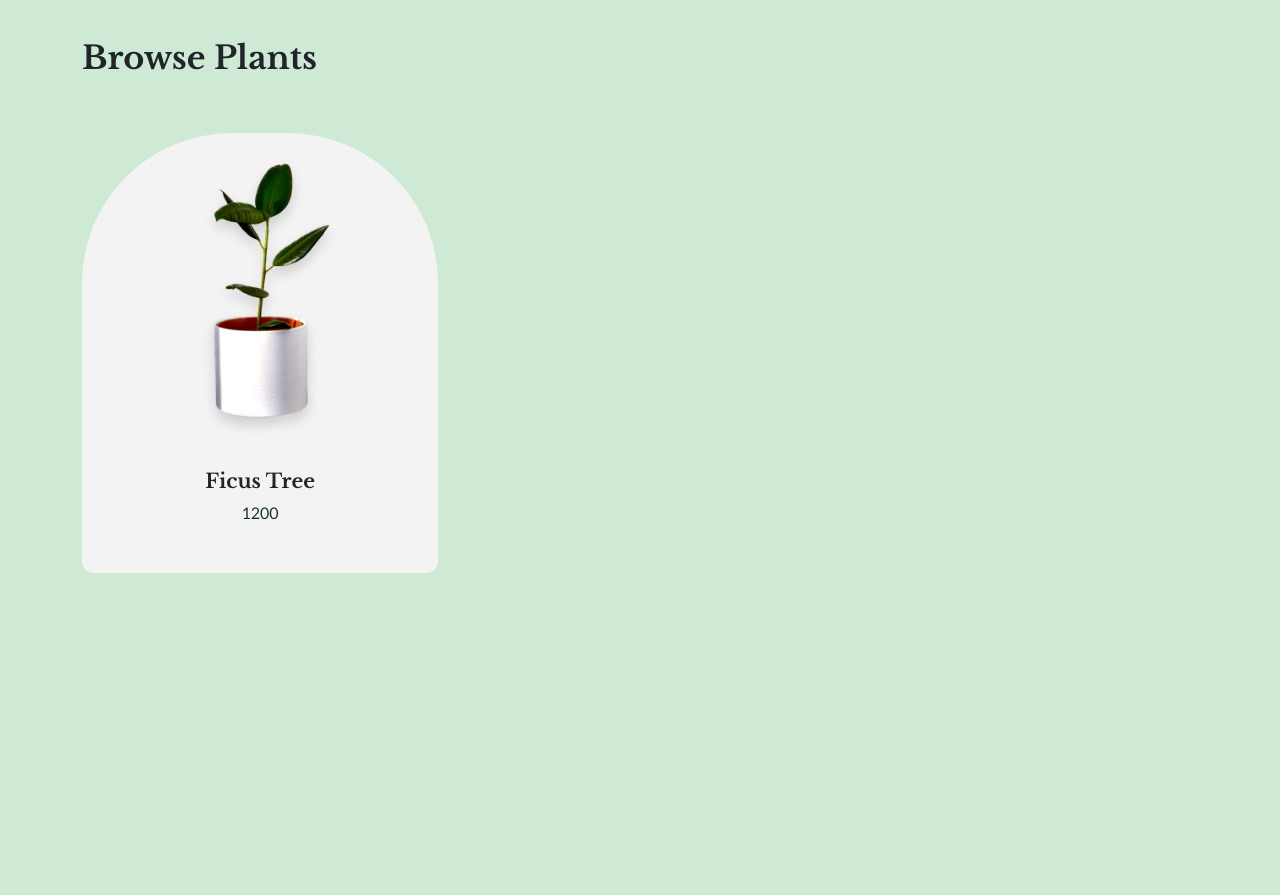
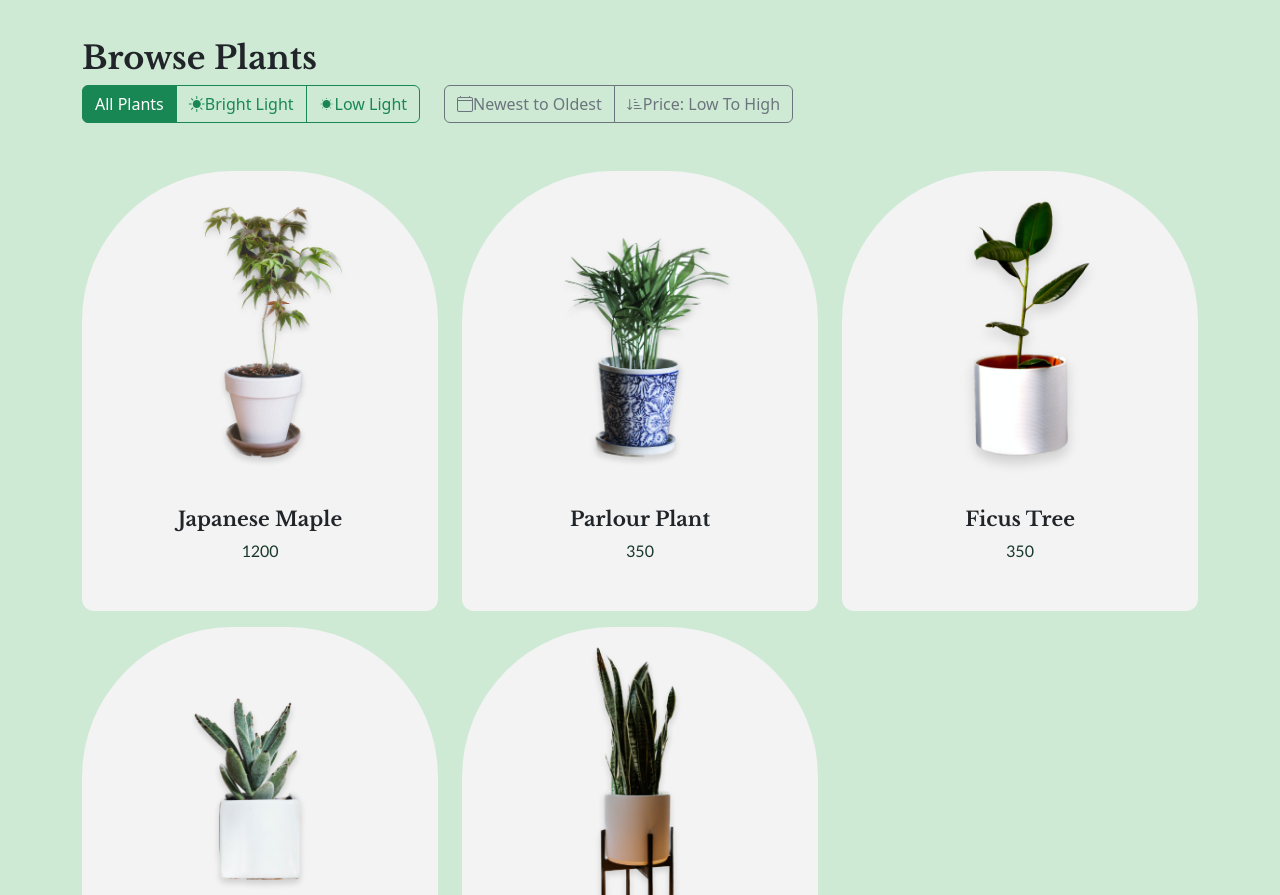
Before and after one commit to ZanderBez/DV100--T3-Exercise, a plain HTML site: page brows.html in a window 1280 px wide. Shown: the part 57-952 px from the top of the page. Before the commit the page ends 800 px from the top, so only its background shows below. Drawn offline with nearby package versions, Linux system fonts and the light colour scheme.

Commit message:
added filter and sorting

```diff
--- a/brows.html
+++ b/brows.html
@@ -41,8 +41,38 @@
 
         <h2>Browse Plants</h2>
 
+        <div class="row">
+
+          <!-- filter radio buttons -->
+          <div class="btn-group col-auto" role="group" aria-label="Basic radio toggle button group">
+            <input type="radio" class="btn-check" name="filterRadio" id="allPlantFilter" value="" autocomplete="off" checked>
+            <label class="btn btn-outline-success" for="allPlantFilter">All Plants</label>
+
+            <input type="radio" class="btn-check" name="filterRadio" id="brightLightFilter" value="bright" autocomplete="off">
+            <label class="btn btn-outline-success" for="brightLightFilter"><i class="bi bi-brightness-high-fill"></i>Bright Light</label>
+
+            <input type="radio" class="btn-check" name="filterRadio" id="lowLightFilter" value="low" autocomplete="off">
+            <label class="btn btn-outline-success" for="lowLightFilter"><i class="bi bi-brightness-low-fill"></i>Low Light</label>
+          </div>
+
+          <!-- Sort radio buttons -->
+          <div class="btn-group col-auto" role="group" aria-label="Basic radio toggle button group">
+            <input type="radio" class="btn-check" name="sortRadio" id="defaultSort" value="date added" autocomplete="off">
+            <label class="btn btn-outline-secondary" for="defaultSort"><i class="bi bi-calendar4"></i>Newest to Oldest</label>
+
+            <input type="radio" class="btn-check" name="sortRadio" id="priceSort" value="low to high" autocomplete="off">
+            <label class="btn btn-outline-secondary" for="priceSort"><i class="bi bi-sort-down-alt"></i>Price: Low To High</label>
+          </div>
+
+        </div>
+
             <!-- List of pLants -->
         <div class="row py-5 gy-3" id="plantContainer">
+
+          <!-- Plant cards are appended here -->
+
+        </div>
+    </div>
 
     <!-- Browse Card Template -->
     <template id="plantCardTemplate">
@@ -58,8 +88,6 @@
           </div>
       </div>
     </template>
-        </div>
-    </div>
 
     <!-- javascript -->
     <script src="https://cdn.jsdelivr.net/npm/@popperjs/core@2.11.8/dist/umd/popper.min.js" integrity="sha384-I7E8VVD/ismYTF4hNIPjVp/Zjvgyol6VFvRkX/vR+Vc4jQkC+hVqc2pM8ODewa9r" crossorigin="anonymous"></script>
--- a/scripts/main.js
+++ b/scripts/main.js
@@ -8,32 +8,45 @@
             price: 350,
             description: "Lorem ipsum dolor sit amet consectetur, adipisicing elit. Molestiae quos eos, optio ab ullam accusantium impedit consequatur fuga dignissimos asperiores repellendus expedita harum ipsa ipsum reiciendis dicta doloribus ea vitae",
             image: "plant1.png",
-
-
+            lightAmount: "low",
+            addedDate: "2023-03-25"
+        },
+        {
             name: "White Sprite Succulent",
+            price: 200,
+            description: "Lorem ipsum dolor sit amet consectetur, adipisicing elit. Molestiae quos eos, optio ab ullam accusantium impedit consequatur fuga dignissimos asperiores repellendus expedita harum ipsa ipsum reiciendis dicta doloribus ea vitae",
+            image: "plant2.png",
+            lightAmount: "bright",
+            addedDate: "2023-02-01"
+        },
+        {
+            name: "Snake plant",
+            price: 400,
+            description: "Lorem ipsum dolor sit amet consectetur, adipisicing elit. Molestiae quos eos, optio ab ullam accusantium impedit consequatur fuga dignissimos asperiores repellendus expedita harum ipsa ipsum reiciendis dicta doloribus ea vitae",
+            image: "plant3.png",
+            lightAmount: "low",
+            addedDate: "2023-01-22"
+        },
+        {
+            name: "Parlour Plant",
             price: 350,
             description: "Lorem ipsum dolor sit amet consectetur, adipisicing elit. Molestiae quos eos, optio ab ullam accusantium impedit consequatur fuga dignissimos asperiores repellendus expedita harum ipsa ipsum reiciendis dicta doloribus ea vitae",
-            image: "plant1.png",
-
-
-            name: "Ficus Tree",
-            price: 350,
-            description: "Lorem ipsum dolor sit amet consectetur, adipisicing elit. Molestiae quos eos, optio ab ullam accusantium impedit consequatur fuga dignissimos asperiores repellendus expedita harum ipsa ipsum reiciendis dicta doloribus ea vitae",
-            image: "plant1.png",
-
-
-            name: "Ficus Tree",
+            image: "plant4.png",
+            lightAmount: "bright",
+            addedDate: "2023-05-26"
+        },
+        {
+            name: "Japanese Maple",
             price: 1200,
             description: "Lorem ipsum dolor sit amet consectetur, adipisicing elit. Molestiae quos eos, optio ab ullam accusantium impedit consequatur fuga dignissimos asperiores repellendus expedita harum ipsa ipsum reiciendis dicta doloribus ea vitae",
-            image: "plant1.png",
+            image: "plant5.png",
+            lightAmount: "low",
+            addedDate: "2023-06-04"
+        }
+    ];
 
-
-            name: "Ficus Tree",
-            price: 1200,
-            description: "Lorem ipsum dolor sit amet consectetur, adipisicing elit. Molestiae quos eos, optio ab ullam accusantium impedit consequatur fuga dignissimos asperiores repellendus expedita harum ipsa ipsum reiciendis dicta doloribus ea vitae",
-            image: "plant1.png",
-        }
-    ]
+    let appliedFilter ="";
+    let appliedSort ="date added";
 
  // -----------------------------------------------------------------------------------------------
 //when the document loads
@@ -51,7 +64,7 @@ $(document).ready(function(){
 
     // -----------------------------------------------------------------------------------------------
     // Browse Page
-    loadPlants();
+    filterSortPlants();
 
 });
 
@@ -59,12 +72,17 @@ $(document).ready(function(){
 // Load all Plants
  // -----------------------------------------------------------------------------------------------
 
- function loadPlants() {
+ function loadPlants(plantsToShow) {
 
     console.log(arrPlants);
 
-    for (let i = 0; i < arrPlants.length; i++) {
-        const plant = arrPlants [i];
+    // Clear all the elements in plantContainer
+    $("#plantContainer").empty();
+
+    // loop through plants
+
+    for (let i = 0; i < plantsToShow.length; i++) {
+        const plant = plantsToShow [i];
 
         console.log(plant);
 
@@ -72,7 +90,7 @@ $(document).ready(function(){
         $("#plantContainer").append($("#plantCardTemplate").html());
 
         // 2: Create a variable that contains the most recently added plant card
-        let currentChild = $("#plantContainer").children().eq(i+1)
+        let currentChild = $("#plantContainer").children().eq(i)
 
         // 3: set the content for the current plant card from the plants array
         $(currentChild).find("#nameText").text(plant.name);
@@ -103,7 +121,60 @@ $(".minus2").click(function(){
 
  // -----------------------------------------------------------------------------------------------
 // When the plant cards is clicked
+
+$("input[name='filterRadio']").click(function(){
+    appliedFilter = $(this).attr('value');
+
+    console.log(appliedFilter)
+    filterSortPlants();
+});
+
+$("input[name='sortRadio']").click(function(){
+    appliedSort = $(this).attr('value');
+
+    console.log(appliedSort)
+    filterSortPlants();
+});
+
+function filterSortPlants() {
+
+    let filterSortedArrPlants = [];
+
+    // Filter plants
+
+    if (appliedFilter){
+        filterSortedArrPlants = arrPlants.filter(plant => plant.lightAmount == appliedFilter)
+    } else{
+        filterSortedArrPlants = arrPlants;
+    }
+
+// Sort Plants
+
+    if (appliedSort == "low to High"){
+
+        // Sort the plants from lowest to highest
+        filterSortedArrPlants = filterSortedArrPlants.sort((a,b) => {
+            return a.price - b.price;
+        });
+
+    } else if (appliedSort == "date added") {
+
+        // sort plants from the newest to oldest
+        filterSortedArrPlants = filterSortedArrPlants.sort((a,b) => {
+            let da = new Date(a.addedDate);
+            let db = new Date(b.addedDate);
+
+            return db -da;
+        });
+    }
+
+    loadPlants(filterSortedArrPlants);
+
+
+}
+
  // -----------------------------------------------------------------------------------------------
+// When the plant cards is clicked
 $("#plantContainer").on('click','.card', function(){
 
     // toggle the price and description text
--- a/styles/main.css
+++ b/styles/main.css
@@ -1,5 +1,5 @@
 @import url('https://fonts.googleapis.com/css2?family=Lato&family=Libre+Baskerville:wght@700&display=swap');
-
+@import url("https://cdn.jsdelivr.net/npm/bootstrap-icons@1.10.5/font/bootstrap-icons.css");
 /* --------------------------------------------------------------------------------------------*/
 /* Global Style*/
 body{
```
Lines whose indentation alone changed are shown as unchanged.
